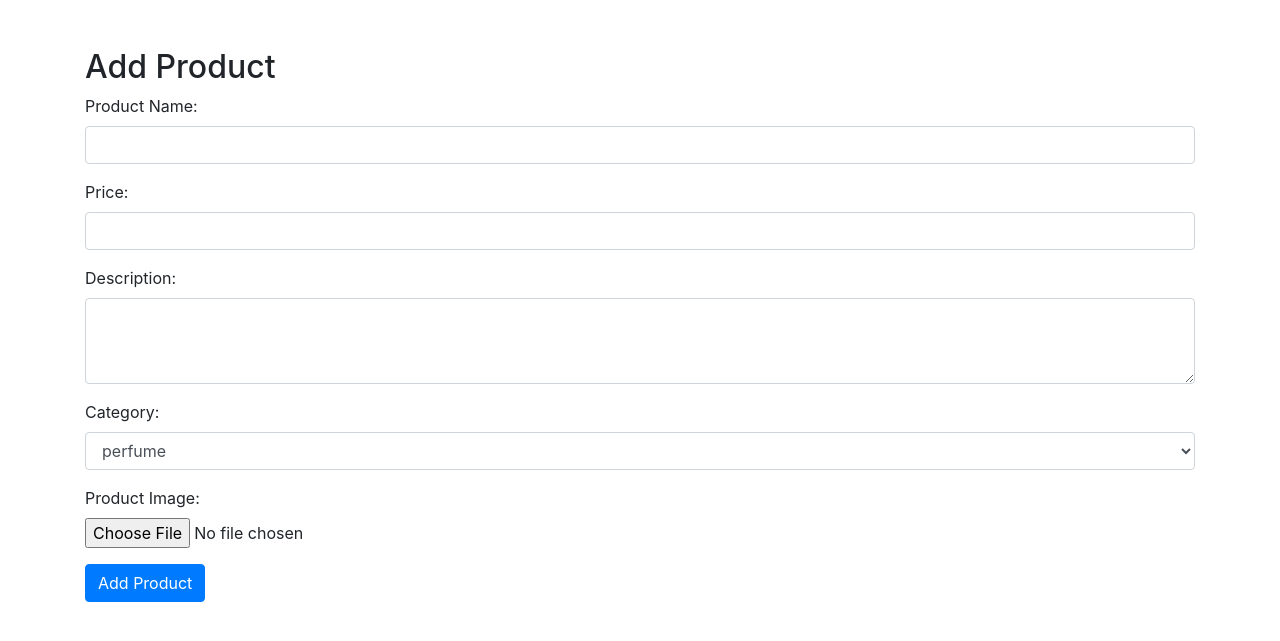
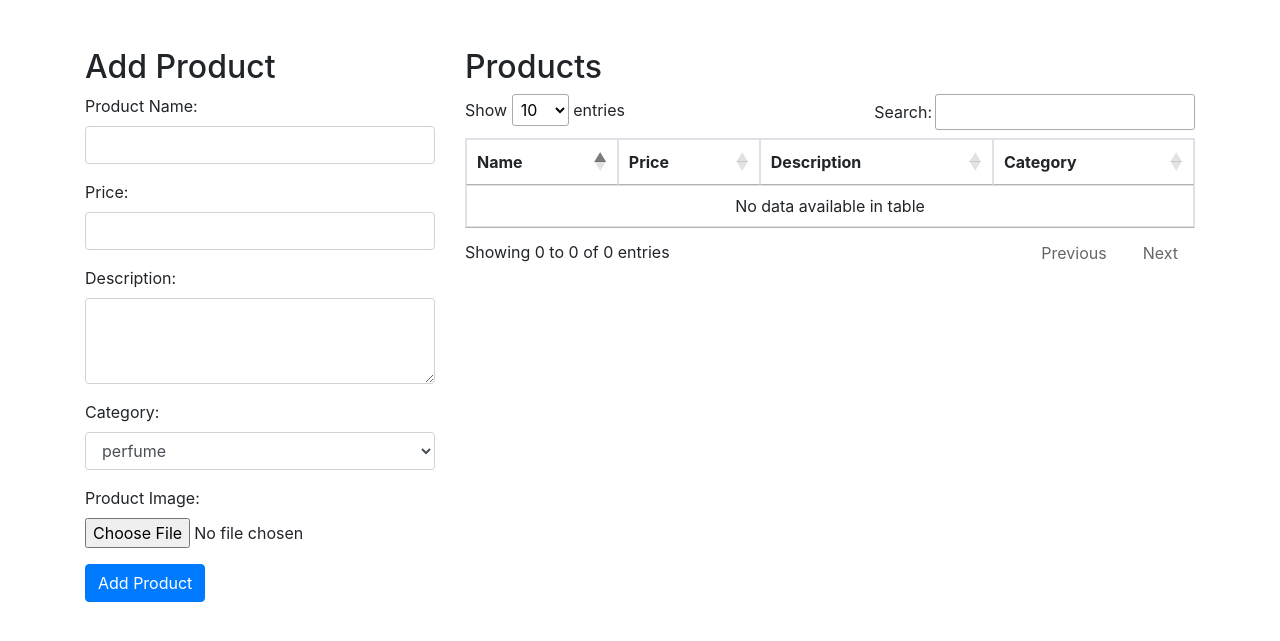
Before and after one commit to hassnbt/shopNest1, a Django app: page /add_product/ in a window 1280 px wide. Shown: the top 641 px of the page. Run offline with Django 5.2, Linux system fonts and the light colour scheme; data comes from the database, SQL or seed files in the repository; both versions use the stored data as it was after the commit; some libraries are stand-ins or nearby versions.

Commit message:
datatable

```diff
--- a/django/ecom/ecom/urls.py
+++ b/django/ecom/ecom/urls.py
@@ -29,6 +29,8 @@
 path('chackout/',views.chackout,name="chackout"),
 path('contact/',views.contact,name="contact"),
 path('shop_detail/',views.shop_detail,name="shop_detail"),
+path('get_seller_products/',views.get_seller_products,name="get_seller_products"),
+
 
 
 path('logout/',views.logout,name="logout"),
--- a/django/ecom/myapp/views.py
+++ b/django/ecom/myapp/views.py
@@ -196,3 +196,34 @@
 
 def contact(request):
     return render(request,'contact.html')
+
+from django.http import JsonResponse
+from .models import products1
+
+from django.http import JsonResponse
+from .models import products1, Seller
+
+def get_seller_products(request):
+    # Assuming you have a way to identify the current seller
+    current_seller_name = request.user.username  # Change this to fetch the current seller from the request
+
+    try:
+        current_seller = Seller.objects.get(name=current_seller_name)
+    except Seller.DoesNotExist:
+        return JsonResponse({'error': 'Seller not found'}, status=404)
+
+    # Query products for the current seller
+    seller_products = products1.objects.filter(seller=current_seller)
+
+    # Convert products to JSON format
+    products_data = []
+    for product in seller_products:
+        products_data.append({
+            'name': product.name,
+            'price': product.price,
+            'description': product.description,
+            'category': product.category.name,  # Assuming you want to include the category name
+            # Add other fields as needed
+        })
+
+    return JsonResponse({'products': products_data})
--- a/django/ecom/templates/add_product.html
+++ b/django/ecom/templates/add_product.html
@@ -1,4 +1,3 @@
-<!-- add_product.html -->
 <!DOCTYPE html>
 <html lang="en">
 <head>
@@ -7,11 +6,14 @@
     <title>Add Product</title>
     <!-- Include Bootstrap CSS -->
     <link rel="stylesheet" href="https://maxcdn.bootstrapcdn.com/bootstrap/4.5.2/css/bootstrap.min.css">
+    <!-- Include jQuery DataTables CSS -->
+    <link rel="stylesheet" type="text/css" href="https://cdn.datatables.net/1.10.24/css/jquery.dataTables.css">
 </head>
 <body>
-            {% comment %} <input type="text" style="display:none;" value={{user.username}}> {% endcomment %}
-
 <div class="container mt-5">
+    <div class="row">
+        <!-- Left half: Form to add product -->
+        <div class="col-md-4">
             <h2>Add Product</h2>
             <form id="addProductForm" method="post" enctype="multipart/form-data">
                 {% csrf_token %}
@@ -43,16 +45,78 @@
             </form>
             <div id="imageContainer"></div>
         </div>
+        <!-- Right half: Data table to show products -->
+        <div class="col-md-8">
+            <h2>Products</h2>
+            <table id="productTable" class="table table-bordered">
+                <thead>
+                    <tr>
+                        <th>Name</th>
+                        <th>Price</th>
+                        <th>Description</th>
+                        <th>Category</th>
+                        <!-- Add more columns if needed -->
+                    </tr>
+                </thead>
+                <tbody>
+                    <!-- Product data will be loaded dynamically using jQuery DataTables -->
+                </tbody>
+            </table>
+        </div>
+    </div>
+</div>
 
 <!-- Include Bootstrap JS and jQuery -->
 <script src="https://code.jquery.com/jquery-3.6.0.min.js"></script>
-
 <script src="https://cdn.jsdelivr.net/npm/@popperjs/core@2.9.1/dist/umd/popper.min.js"></script>
 <script src="https://maxcdn.bootstrapcdn.com/bootstrap/4.5.2/js/bootstrap.min.js"></script>
+<!-- Include jQuery DataTables JS -->
+<script type="text/javascript" charset="utf8" src="https://cdn.datatables.net/1.10.24/js/jquery.dataTables.js"></script>
+<script>
+$(document).ready(function() {
 
-<script>
+      function loadProducts() {
+        $.ajax({
+            type: 'GET',
+            url: '{% url 'get_seller_products' %}',
+            success: function(response) {
+                debugger;
+                // Clear existing rows from the table
+                //$('#productTable tbody').html('');
+                $('#productTable').DataTable().destroy();
+var mat='';
+                // Iterate over the products and append rows to the table
+                response.products.forEach(function(product) {
+                    var row = '<tr>' +
+                              '<td>' + product.name + '</td>' +
+                              '<td>' + product.price + '</td>' +
+                              '<td>' + product.description + '</td>' +
+                              '<td>' + product.category + '</td>' +
+                              // Add other fields as needed
+                              '</tr>';
 
-$(document).ready(function() {
+                  mat=row+mat;
+                });
+                  $('#productTable tbody').html(mat);
+                debugger;
+
+                   $('#productTable').DataTable({
+        // Define DataTables options here
+    });
+            },
+            error: function(xhr) {
+                alert('Error: ' + xhr.statusText);  // Display error message
+            }
+        });
+    }
+
+    // Load products when the page is ready
+    loadProducts();
+    // Initialize DataTables
+    $('#productTable').DataTable({
+        // Define DataTables options here
+    });
+
     $('#addProductForm').on('submit', function(event) {
         event.preventDefault();  // Prevent the default form submission
 
@@ -71,7 +135,8 @@
             },
             success: function(response) {
                 alert('Product added successfully!');
-                $('#addProductForm')[0].reset();  // Reset the form fields
+                $('#addProductForm')[0].reset();
+                loadProducts(); // Reset the form fields
             },
             error: function(xhr) {
                 alert('Error: ' + xhr.statusText);  // Display error message
@@ -79,8 +144,6 @@
         });
     });
 });
-
 </script>
-
 </body>
 </html>
```
Also changed, not shown: django/ecom/db.sqlite3, django/ecom/media/media/28_5.png (added), django/ecom/media/media/29_compilng.png (added), django/ecom/media/media/30_bc3.png (added), django/ecom/media/media/31_Screenshot 2024-03-24 203346.png (added), django/ecom/media/media/32_bc2.png (added), django/ecom/media/media/33_bc3.png (added), django/ecom/media/media/5_IxVdcGz.png (added), django/ecom/media/media/Screenshot_2024-03-24_203346_vlclmc5.png (added), django/ecom/media/media/bc2_Uu4EJP6.png (added), django/ecom/media/media/bc3_oloJKoG.png (added), django/ecom/media/media/bc3_srcFQAM.png (added), django/ecom/media/media/compilng.png (added). Lines whose indentation alone changed are shown as unchanged.
